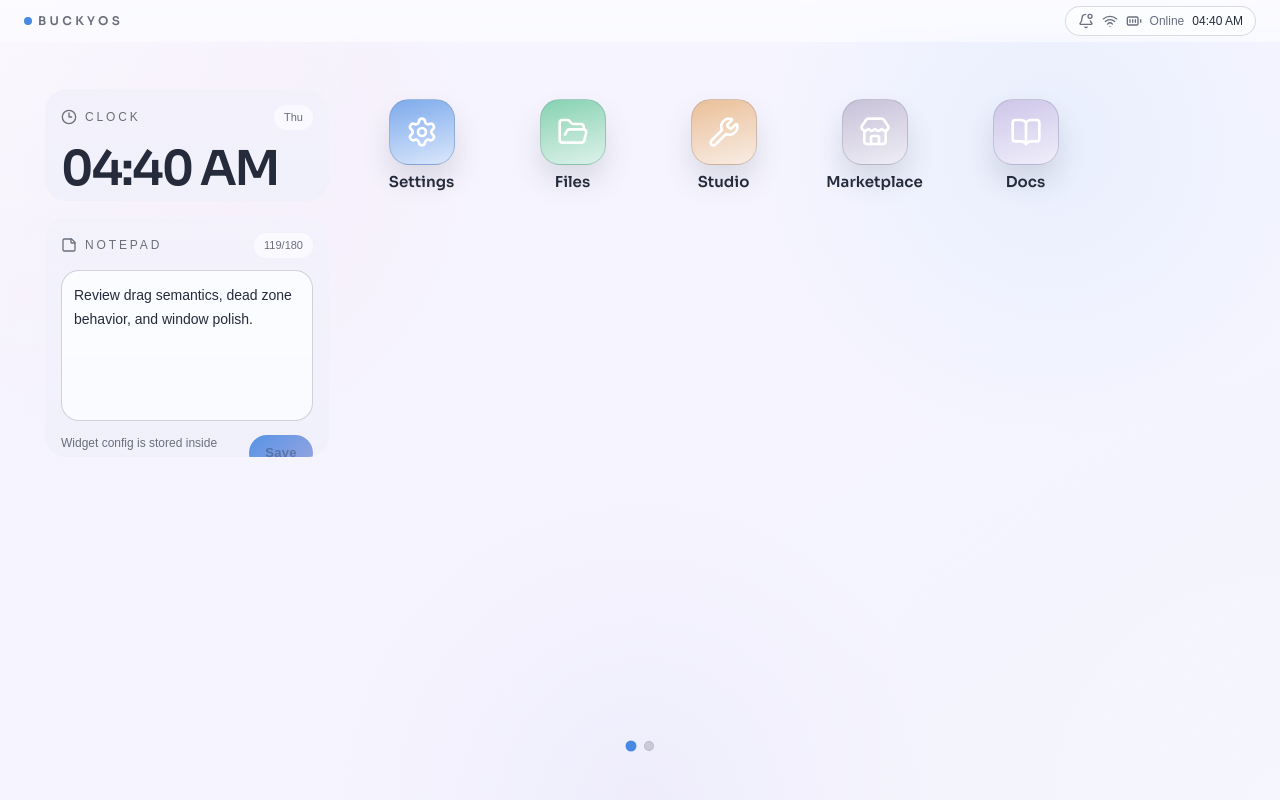
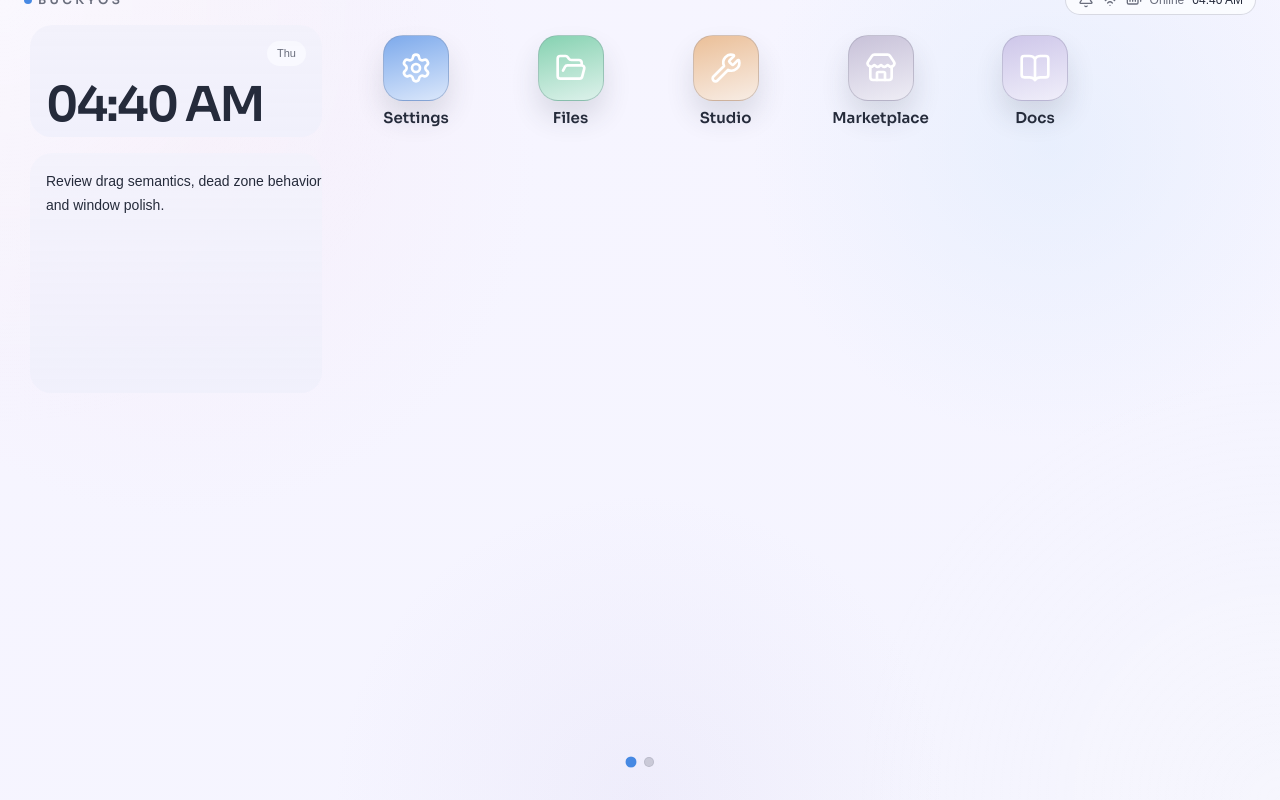
Before and after one commit to waterflier/buckyos_webdesktop, a React (Vite) app: page / in a window 1280 px wide. Built offline with nearby package versions, Linux system fonts and the light colour scheme.

Commit message:
fix bug ,add doc

```diff
--- a/src/mock/data.ts
+++ b/src/mock/data.ts
@@ -1,11 +1,19 @@
 import type {
   AppDefinition,
   DesktopPayload,
+  DeadZone,
   FormFactor,
   LayoutItem,
   LayoutState,
   MockScenario,
 } from '../models/ui'
+
+export const defaultDeadZone: DeadZone = {
+  top: 0,
+  bottom: 8,
+  left: 5,
+  right: 5,
+}
 
 const appCatalog: AppDefinition[] = [
   {
@@ -288,10 +296,7 @@ function createLayout(formFactor: FormFactor, items: LayoutItem[][]): LayoutStat
   return {
     version: 1,
     formFactor,
-    deadZone:
-      formFactor === 'desktop'
-        ? { top: 64, bottom: 24, left: 20, right: 20 }
-        : { top: 52, bottom: 20, left: 12, right: 12 },
+    deadZone: defaultDeadZone,
     pages: items.map((pageItems, index) => ({
       id: `${formFactor}-page-${index + 1}`,
       items: pageItems,
@@ -313,10 +318,7 @@ export function buildDesktopPayload(
       layout: {
         version: 1,
         formFactor,
-        deadZone:
-          formFactor === 'desktop'
-            ? { top: 64, bottom: 24, left: 20, right: 20 }
-            : { top: 52, bottom: 20, left: 12, right: 12 },
+        deadZone: defaultDeadZone,
         pages: [{ id: `${formFactor}-page-1`, items: [] }],
       },
     }
--- a/src/routes/DesktopRoute.tsx
+++ b/src/routes/DesktopRoute.tsx
@@ -47,7 +47,7 @@ import { Pagination } from 'swiper/modules'
 import { Swiper, SwiperSlide } from 'swiper/react'
 import useSWR from 'swr'
 import { useI18n } from '../i18n/provider'
-import { localeLabels } from '../mock/data'
+import { defaultDeadZone, localeLabels } from '../mock/data'
 import { fetchDesktopPayload } from '../mock/provider'
 import {
   noteInputSchema,
@@ -138,6 +138,35 @@ function writeJson<T>(key: string, value: T) {
 
 function layoutStorageKey(formFactor: FormFactor) {
   return `buckyos.layout.${formFactor}.v1`
+}
+
+function legacyDeadZone(formFactor: FormFactor) {
+  return formFactor === 'desktop'
+    ? { top: 64, bottom: 24, left: 20, right: 20 }
+    : { top: 52, bottom: 20, left: 12, right: 12 }
+}
+
+function matchesDeadZone(
+  target: LayoutState['deadZone'] | undefined,
+  expected: LayoutState['deadZone'],
+) {
+  return (
+    target?.top === expected.top &&
+    target?.bottom === expected.bottom &&
+    target?.left === expected.left &&
+    target?.right === expected.right
+  )
+}
+
+function migrateDeadZone(layout: LayoutState, formFactor: FormFactor) {
+  if (!matchesDeadZone(layout.deadZone, legacyDeadZone(formFactor))) {
+    return layout
+  }
+
+  return {
+    ...layout,
+    deadZone: { ...defaultDeadZone },
+  }
 }
 
 function appById(apps: AppDefinition[], appId: string) {
@@ -401,7 +430,7 @@ export function DesktopRoute() {
     if (scenario === 'normal') {
       const stored = readJson<LayoutState>(layoutStorageKey(formFactor))
       // eslint-disable-next-line react-hooks/set-state-in-effect
-      applyResolvedLayout(stored ?? data.layout)
+      applyResolvedLayout(stored ? migrateDeadZone(stored, formFactor) : data.layout)
       return
     }
     applyResolvedLayout(data.layout)
@@ -1314,13 +1343,7 @@ function DesktopTile({
 
       {item.type === 'widget' && item.widgetType === 'clock' ? (
         <div className="flex h-full flex-col justify-between rounded-[22px] bg-[linear-gradient(180deg,color-mix(in_srgb,var(--cp-surface-3)_100%,transparent),color-mix(in_srgb,var(--cp-surface-2)_96%,transparent))] p-4">
-          <div className="flex items-center justify-between gap-2 text-[color:var(--cp-muted)]">
-            <div className="flex items-center gap-2">
-              <Clock3 className="size-4" />
-              <span className="text-xs uppercase tracking-[0.24em]">
-                {t('widgets.clock')}
-              </span>
-            </div>
+          <div className="flex justify-end">
             <span className="rounded-full bg-[color:color-mix(in_srgb,var(--cp-surface)_70%,transparent)] px-2.5 py-1 text-[11px] font-medium text-[color:var(--cp-muted)]">
               {new Intl.DateTimeFormat(locale, {
                 weekday: 'short',
@@ -1377,12 +1400,15 @@ function NotepadWidget({
   onSave: (itemId: string, content: string) => void
 }) {
   const { t } = useI18n()
+  const [isEditing, setIsEditing] = useState(false)
+  const textareaRef = useRef<HTMLTextAreaElement | null>(null)
   const form = useForm<NoteInput>({
     resolver: zodResolver(noteInputSchema),
     defaultValues: {
       content: value || '',
     },
   })
+  const { ref: registerTextareaRef, ...textareaField } = form.register('content')
   const noteValue =
     useWatch({
       control: form.control,
@@ -1390,42 +1416,77 @@ function NotepadWidget({
     }) ?? ''
   const trimmedLength = noteValue.trim().length
   const remaining = 180 - trimmedLength
+  const previewContent = noteValue.trim()
 
   useEffect(() => {
     form.reset({ content: value || '' })
   }, [form, value])
 
+  useEffect(() => {
+    if (!isEditing) {
+      return
+    }
+
+    textareaRef.current?.focus()
+  }, [isEditing])
+
+  if (!isEditing) {
+    return (
+      <button
+        type="button"
+        data-testid={`notepad-preview-${itemId}`}
+        onClick={() => setIsEditing(true)}
+        className="flex h-full w-full flex-col rounded-[22px] bg-[linear-gradient(180deg,color-mix(in_srgb,var(--cp-surface-3)_86%,transparent),color-mix(in_srgb,var(--cp-surface-2)_96%,transparent))] p-4 text-left"
+      >
+        <div className="min-h-0 flex-1 overflow-hidden">
+          <p
+            className={clsx(
+              'text-sm leading-6',
+              previewContent
+                ? 'text-[color:var(--cp-text)]'
+                : 'text-[color:var(--cp-muted)]',
+            )}
+          >
+            {previewContent || t('widgets.notesPlaceholder')}
+          </p>
+        </div>
+      </button>
+    )
+  }
+
   return (
     <form
-      onSubmit={form.handleSubmit((values) => onSave(itemId, values.content))}
+      onSubmit={form.handleSubmit((values) => {
+        if (values.content !== value) {
+          onSave(itemId, values.content)
+        }
+        form.reset({ content: values.content })
+        setIsEditing(false)
+      })}
       className="flex h-full flex-col rounded-[22px] bg-[linear-gradient(180deg,color-mix(in_srgb,var(--cp-surface-3)_86%,transparent),color-mix(in_srgb,var(--cp-surface-2)_96%,transparent))] p-4"
     >
-      <div className="mb-3 flex items-center justify-between gap-3">
-        <div className="flex items-center gap-2 text-[color:var(--cp-muted)]">
-          <StickyNote className="size-4" />
-          <span className="text-xs uppercase tracking-[0.24em]">
-            {t('widgets.notepad')}
-          </span>
-        </div>
-        <span className="rounded-full bg-[color:color-mix(in_srgb,var(--cp-surface)_72%,transparent)] px-2.5 py-1 text-[11px] font-medium text-[color:var(--cp-muted)]">
-          {Math.max(remaining, 0)}/180
-        </span>
-      </div>
       <textarea
-        {...form.register('content')}
+        {...textareaField}
+        ref={(node) => {
+          registerTextareaRef(node)
+          textareaRef.current = node
+        }}
+        data-testid={`notepad-editor-${itemId}`}
         aria-invalid={form.formState.isSubmitted && !form.formState.isValid}
         className="widget-interactive min-h-0 flex-1 resize-none rounded-[18px] border border-[color:var(--cp-border)] bg-[color:color-mix(in_srgb,var(--cp-surface)_96%,transparent)] p-3 text-sm leading-6 text-[color:var(--cp-text)] shadow-[inset_0_1px_0_color-mix(in_srgb,white_35%,transparent)] outline-none placeholder:text-[color:var(--cp-muted)] focus:border-[color:var(--cp-accent)]"
         placeholder={t('widgets.notesPlaceholder')}
       />
       <div className="mt-3 flex items-center justify-between gap-3">
-        <span className="text-xs leading-5 text-[color:var(--cp-muted)]">
-          {t('widgets.notesHint')}
+        <span className="text-[11px] font-medium text-[color:var(--cp-muted)]">
+          {Math.max(remaining, 0)}/180
         </span>
         <Button
           type="submit"
           variant="contained"
           size="small"
-          disabled={!form.formState.isDirty || !form.formState.isValid}
+          data-testid={`notepad-save-${itemId}`}
+          className="widget-interactive"
+          disabled={!form.formState.isValid}
         >
           {t('common.save')}
         </Button>
```
Also changed, not shown: doc/StatusBar.md (added, +52 -0 lines), 2 other files (tests, documents, lock files or other folders).
